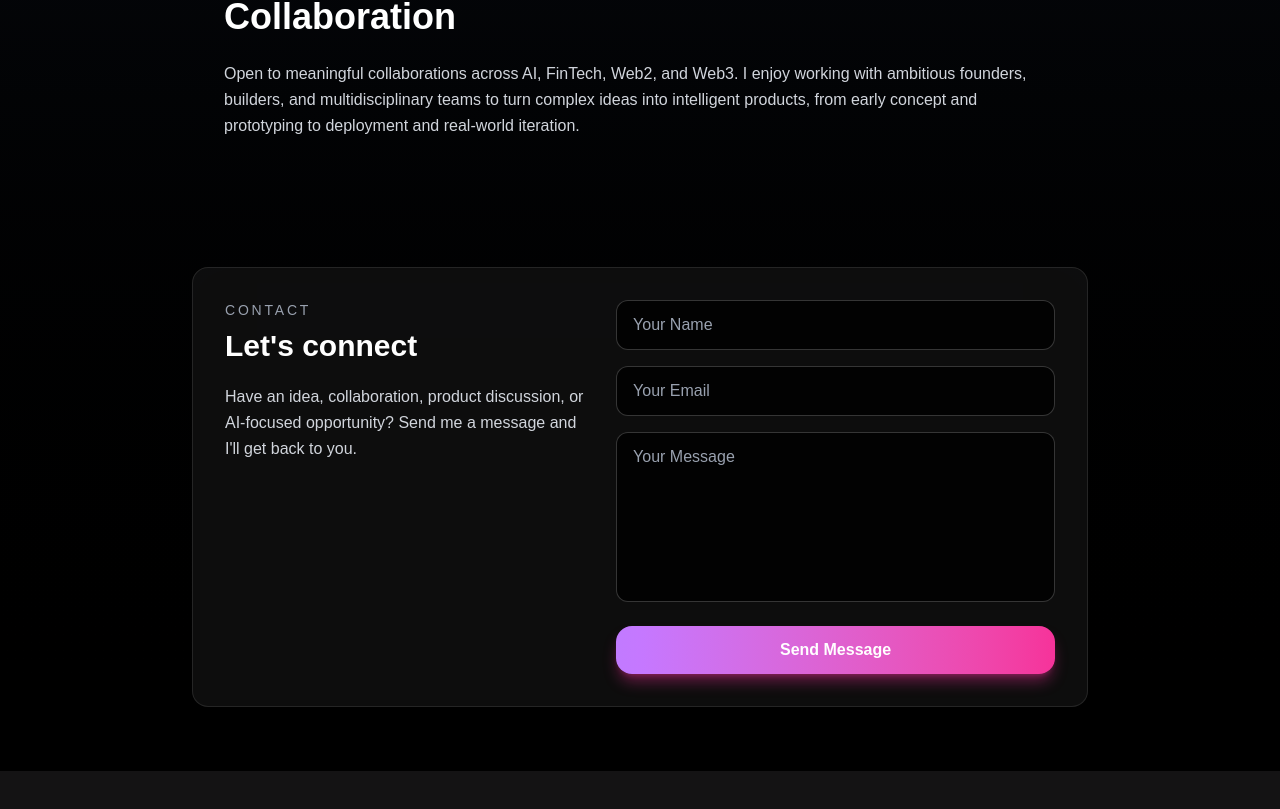
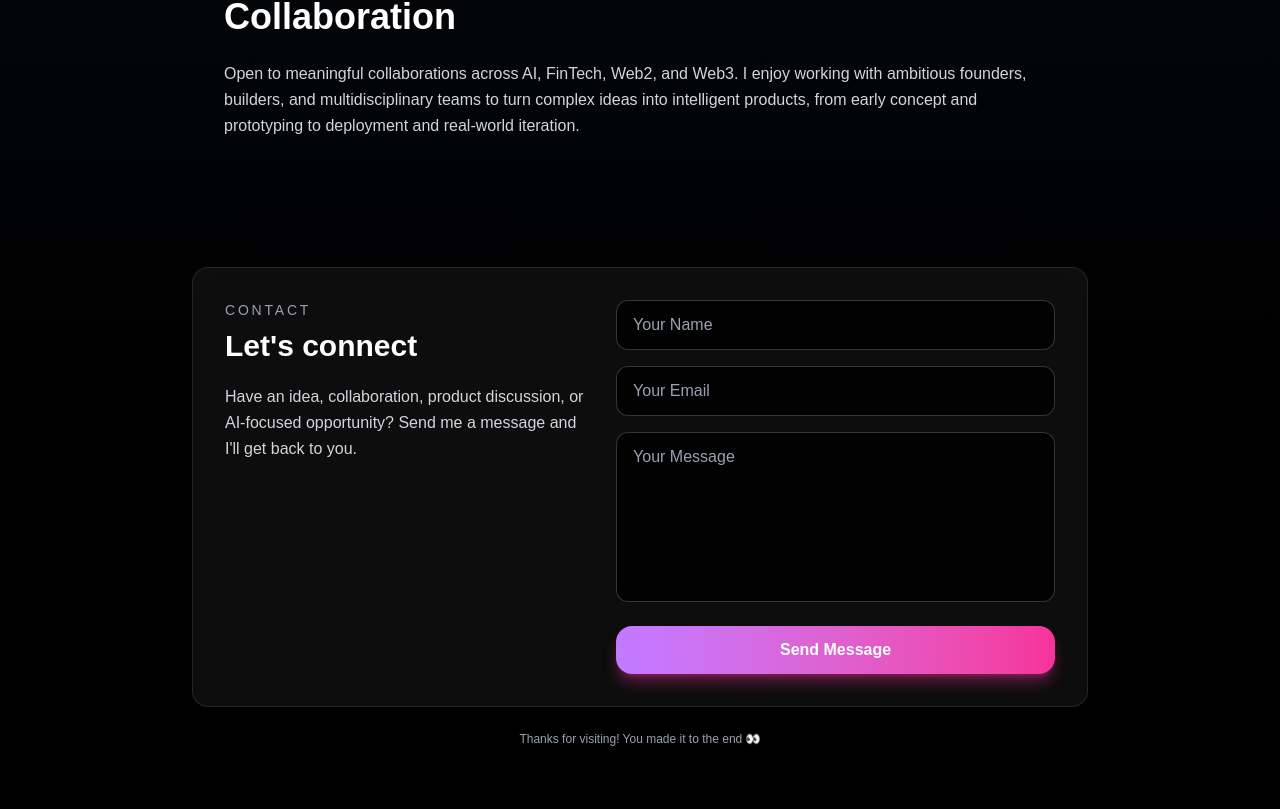
Before and after one commit to bigesh05/portfolio05, a Next.js app: page / in a window 1280 px wide. Shown: the part 4416-5225 px from the top of the page. Before the commit the page ends 5187 px from the top, so only its background shows below. Built offline with nearby package versions, Linux system fonts and the light colour scheme.

Commit message:
Move footer message below contact card

```diff
--- a/src/app/page.tsx
+++ b/src/app/page.tsx
@@ -260,6 +260,9 @@ export default function HomePage() {
             </motion.button>
           </motion.form>
         </div>
+        <div className="mt-6 text-center text-xs text-gray-400">
+          Thanks for visiting! You made it to the end 👀
+        </div>
       </section>
     </main>
   );
```
